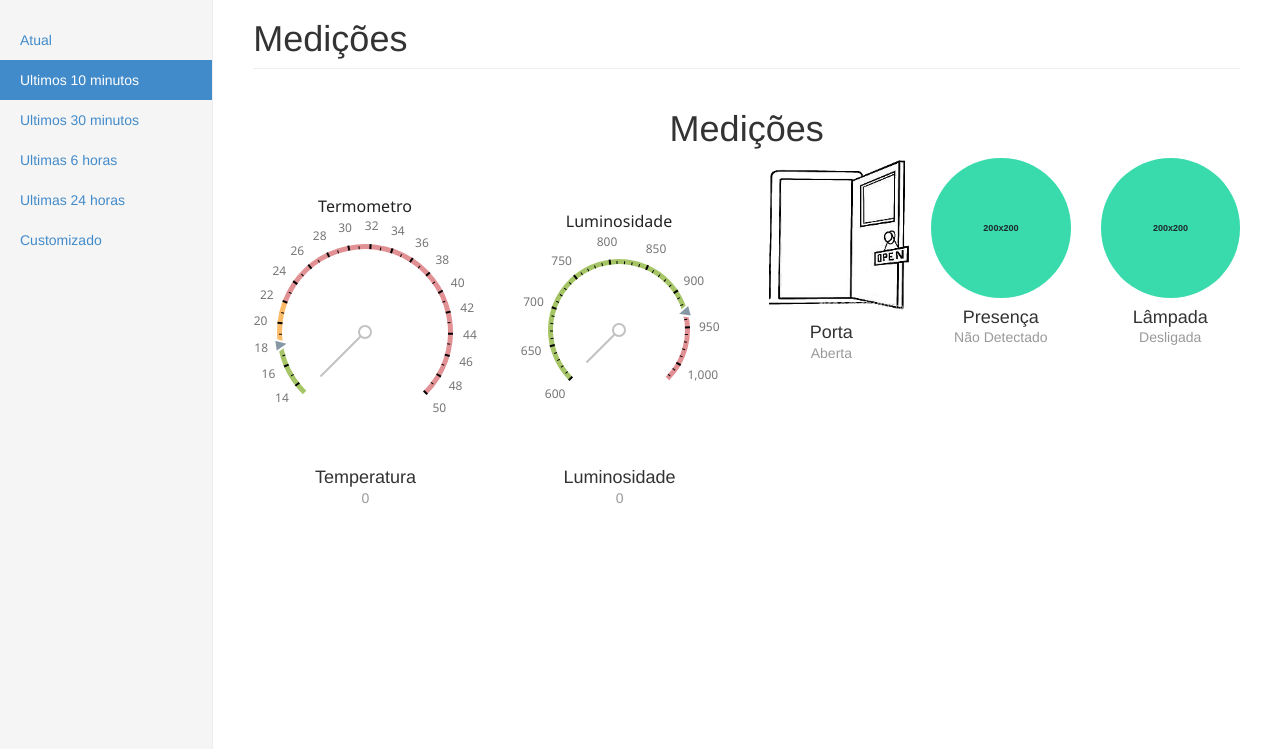
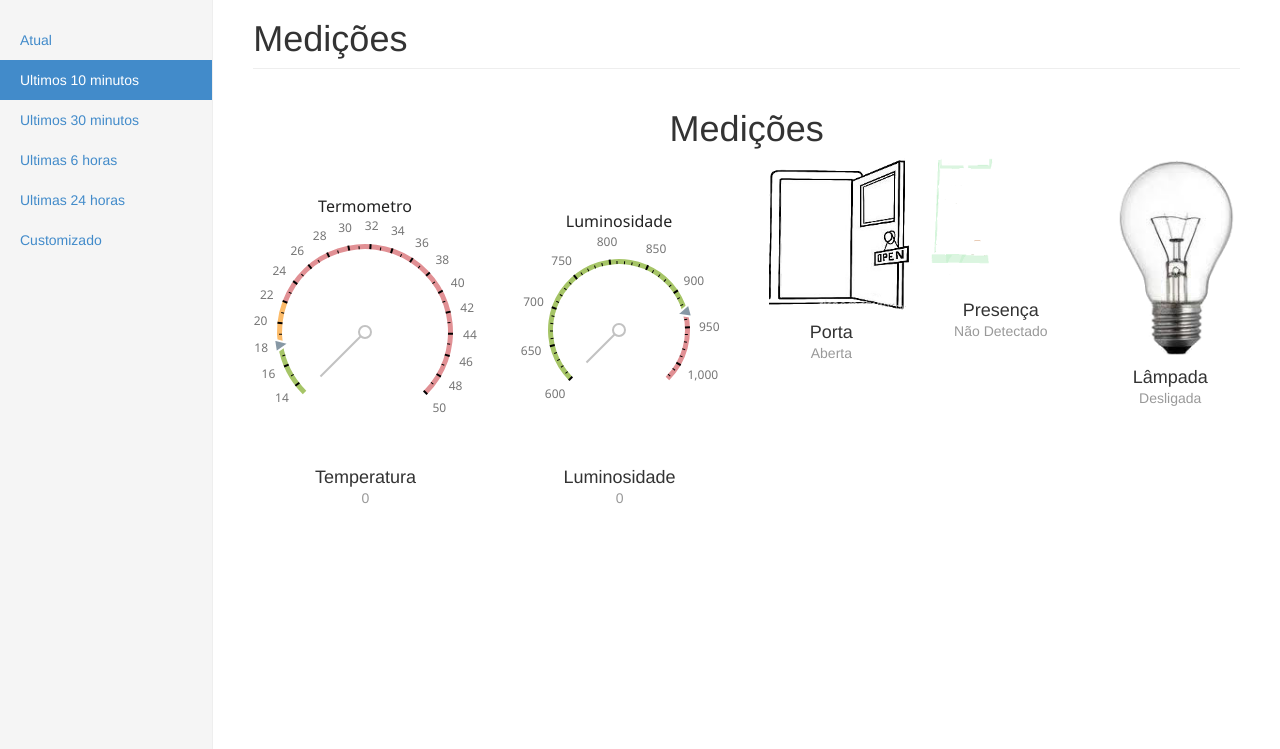
Before and after one commit to VitorAraujoAlcantara/Monitoramento-de-Datacenter, a PHP site: page /index.php in a window 1280 px wide. Shown: the part 51-800 px from the top of the page. Run offline with PHP 8.4, Linux system fonts and the light colour scheme; data that the repository does not hold is empty.

Commit message:
Adicionado imagem para lampada e detecao de presenca.

```diff
--- a/php/index.php
+++ b/php/index.php
@@ -170,13 +170,13 @@ $tabela_lampada = $tabela_lampada == '' ? null : $tabela_lampada;
                             <h4>Porta</h4>
                             <span class="text-muted" id="lbl_porta"><?= $leitor->porta ?></span>
                         </div>
-                        <div class="col-xs-6 col-sm-2 placeholder">
-                            <img data-src="holder.js/200x200/auto/vine" class="img-responsive" alt="Generic placeholder thumbnail">
+                        <div class="col-xs-6 col-sm-2">
+                            <img width="150px" height="auto" id="img_presenca" src="<?= $leitor->porta == 'Detectado' ? 'img/intrusion-detection.png' : 'img/intrusion-not-detection.png' ?>" alt="porta"/>
                             <h4>Presença</h4>
                             <span class="text-muted" id="lbl_presenca"><?= $leitor->presenca ?></span>
                         </div>
-                        <div class="col-xs-6 col-sm-2 placeholder">
-                            <img data-src="holder.js/200x200/auto/vine" class="img-responsive" alt="Generic placeholder thumbnail">
+                        <div class="col-xs-6 col-sm-2">
+                            <img width="150px" height="auto" id="img_lampada" src="<?= $leitor->lampada == 'Ligada' ? 'img/lampada_acesa.png' : 'img/lampada_apagada.png' ?>" alt="porta"/>
                             <h4>Lâmpada</h4>
                             <span class="text-muted" id="lbl_lampada"><?= $leitor->lampada ?></span>
                         </div>
@@ -513,13 +513,15 @@ $tabela_lampada = $tabela_lampada == '' ? null : $tabela_lampada;
                             value: lista[4]
                         });
                         $("#lbl_lampada").text(lista[0]);
+                        $("#img_lampada").attr('src', lista[0] === 'Ligada' ? 'img/lampada_acesa.png' : 'img/lampada_apagada.png');
                         $("#lbl_luminosidade").text(lista[1]);
                         $("#relogio_luminosidade").dxCircularGauge({
                             value: lista[1]
                         });
                         $("#lbl_porta").text(lista[2]);
-                        $("#img_porta").attr('src', lista[2] === 'Aberta' ? 'img/porta_aberta.png' : 'img/porta_fechada.png')
+                        $("#img_porta").attr('src', lista[2] === 'Aberta' ? 'img/porta_aberta.png' : 'img/porta_fechada.png');
                         $("#lbl_presenca").text(lista[3]);
+                        $("#img_presenca").attr('src', lista[3] === 'Detectado' ? 'img/intrusion-detection.png' : 'img/intrusion-not-detection.png');
 <?php if ($par == 00) : ?>
                             addData($("#chart_temperatura").dxChart('instance'), lista[5], lista[4]), false;
                             addData($("#chart_luminosidade").dxChart('instance'), lista[5], lista[1], false);
```
Also changed, not shown: php/img/intrusion-detection.png (added), php/img/intrusion-not-detection.png (added), php/img/lampada_acesa.jpg (added), php/img/lampada_acesa.png (added), php/img/lampada_apagada.jpg (added), php/img/lampada_apagada.png (added).
